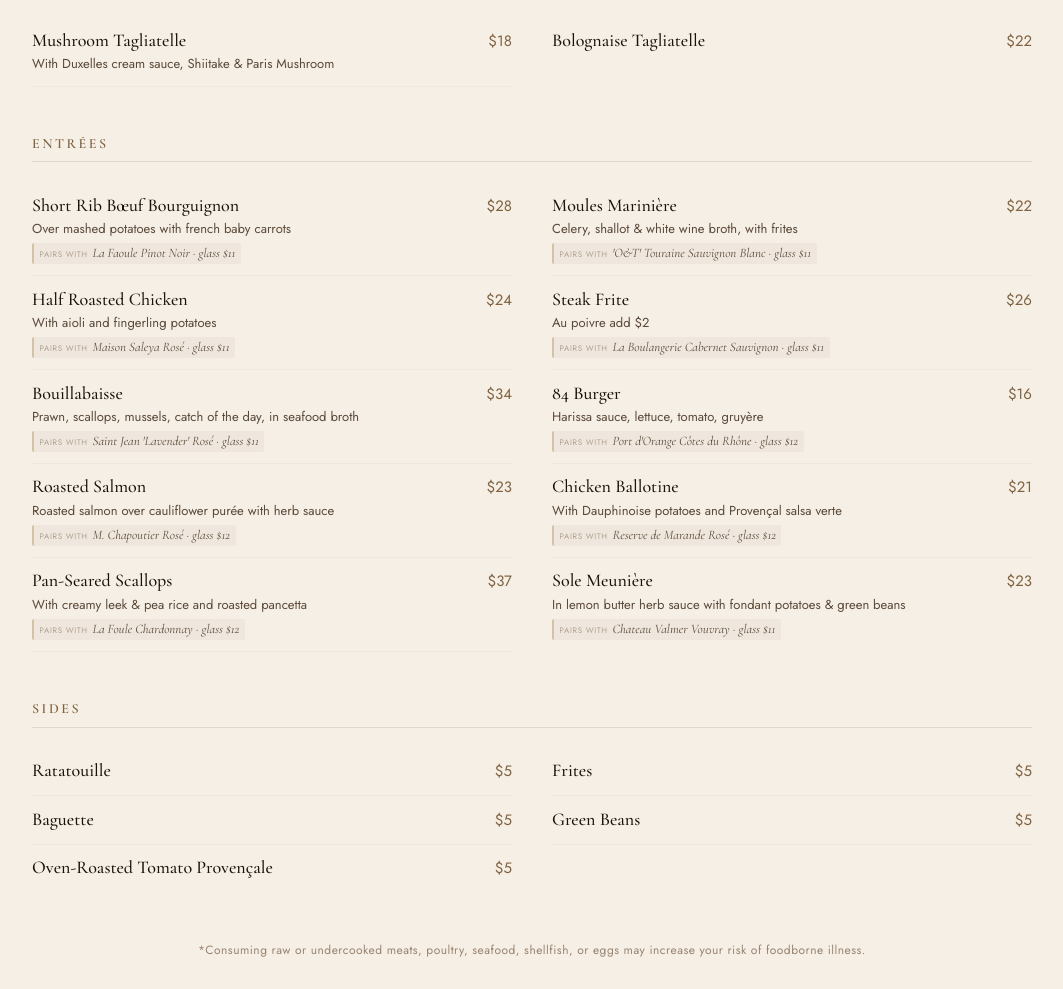
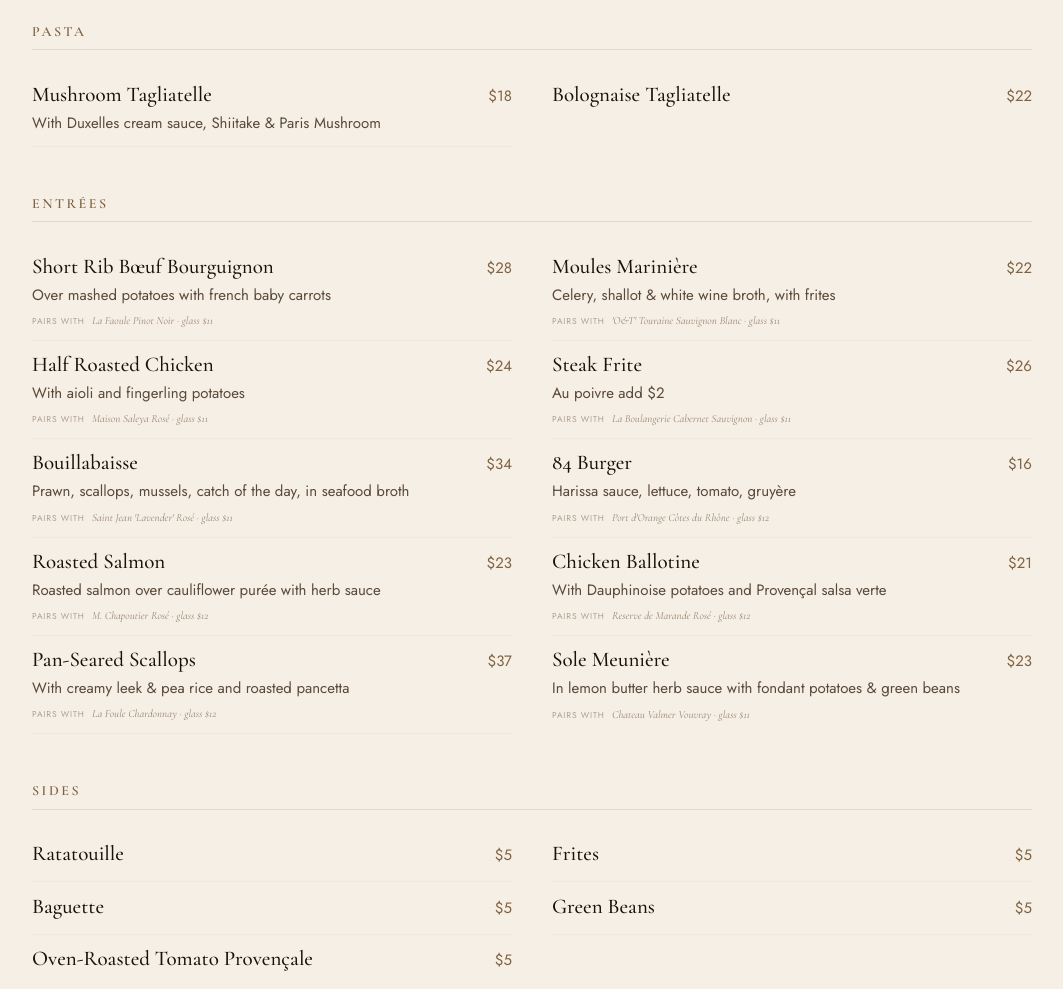
Before and after one commit to rdury/luca-bistro, a plain HTML site: page index.html in a window 1280 px wide. Shown: the part 2537-3526 px from the top of the page, without its empty margins (108-1171 px from the left). Drawn offline with nearby package versions, Linux system fonts and the light colour scheme.

Commit message:
Footer social buttons; menu pairing redesign + larger titles/descriptions

```diff
--- a/index.html
+++ b/index.html
@@ -211,32 +211,30 @@
     }
     .menu-grid { display: grid; grid-template-columns: 1fr 1fr; gap: 0 2.5rem; }
     .menu-item {
-      display: flex; justify-content: space-between; align-items: baseline;
-      gap: 1rem; padding: 0.7rem 0; border-bottom: 1px solid #ede8e0;
+      display: flex; flex-wrap: wrap; justify-content: space-between; align-items: baseline;
+      gap: 0.45rem 1rem; padding: 0.7rem 0; border-bottom: 1px solid #ede8e0;
     }
     .menu-item:last-child { border-bottom: none; }
     .menu-item-info { flex: 1; }
-    .menu-item-info h3 { font-family: var(--serif); font-size: 18px; font-weight: 500; color: #1a1209; margin-bottom: 0.2rem; }
-    .menu-item-info p { font-size: 13px; color: #5c4a39; line-height: 1.6; font-weight: 400; }
+    .menu-item-info h3 { font-family: var(--serif); font-size: 21px; font-weight: 500; color: #1a1209; margin-bottom: 0.25rem; }
+    .menu-item-info p { font-size: 15px; color: #5c4a39; line-height: 1.6; font-weight: 400; }
     .menu-price { font-size: 15px; color: var(--gold); white-space: nowrap; flex-shrink: 0; }
     .menu-note { font-size: 12px; color: #9a8470; margin-top: 2.5rem; text-align: center; letter-spacing: 0.04em; }
     .wine-price-legend { display: flex; justify-content: flex-end; gap: 1.5rem; font-size: 11px; letter-spacing: 0.14em; text-transform: uppercase; color: #9a8470; margin-bottom: 0.5rem; padding-right: 0.25rem; }
     .wine-prices { display: flex; gap: 1.5rem; flex-shrink: 0; white-space: nowrap; }
     .wine-prices span { font-size: 15px; color: var(--gold); min-width: 2.5rem; text-align: right; }
     .wine-prices span.no-glass { color: transparent; }
-    /* WINE PAIRING HINT — small, subtly tinted line within the same gold palette */
+    /* WINE PAIRING HINT — quiet secondary line below the entry (no bar, no fill) */
     .wine-pair {
-      display: inline-block; margin-top: 0.2rem;
-      font-family: var(--serif); font-style: italic; font-size: 10.5px; line-height: 1.2;
+      flex-basis: 100%; width: 100%; margin: 0;
+      font-family: var(--serif); font-style: italic; font-size: 11px; line-height: 1.35;
       color: #9a8470;
-      background: rgba(128, 98, 64, 0.05);
-      border-left: 2px solid rgba(194, 168, 130, 0.6);
-      padding: 0.02rem 0.35rem; border-radius: 2px;
     }
     .wine-pair .wine-pair-label {
-      font-family: var(--sans); font-style: normal; font-size: 8px;
-      letter-spacing: 0.08em; text-transform: uppercase; color: #b0a090;
-      margin-right: 0.3rem;
+      display: inline-block;
+      font-family: var(--sans); font-style: normal; font-size: 8.5px;
+      letter-spacing: 0.1em; text-transform: uppercase; color: #b0a090;
+      margin-right: 0.45rem;
     }
     .menu-tabs { display: flex; gap: 0; border-bottom: 1px solid #e0d8cc; margin-bottom: 2.5rem; }
     .menu-tab-btn {
@@ -715,81 +713,81 @@
           <div class="menu-item-info">
             <h3>Short Rib Bœuf Bourguignon</h3>
             <p>Over mashed potatoes with french baby carrots</p>
-            <p class="wine-pair"><span class="wine-pair-label">Pairs with</span>La Faoule Pinot Noir · glass $11</p>
           </div>
           <span class="menu-price">$28</span>
+          <p class="wine-pair"><span class="wine-pair-label">Pairs with</span>La Faoule Pinot Noir · glass $11</p>
         </div>
         <div class="menu-item">
           <div class="menu-item-info">
             <h3>Moules Marinière</h3>
             <p>Celery, shallot &amp; white wine broth, with frites</p>
-            <p class="wine-pair"><span class="wine-pair-label">Pairs with</span>'O&amp;T' Touraine Sauvignon Blanc · glass $11</p>
           </div>
           <span class="menu-price">$22</span>
+          <p class="wine-pair"><span class="wine-pair-label">Pairs with</span>'O&amp;T' Touraine Sauvignon Blanc · glass $11</p>
         </div>
         <div class="menu-item">
           <div class="menu-item-info">
             <h3>Half Roasted Chicken</h3>
             <p>With aioli and fingerling potatoes</p>
-            <p class="wine-pair"><span class="wine-pair-label">Pairs with</span>Maison Saleya Rosé · glass $11</p>
           </div>
           <span class="menu-price">$24</span>
+          <p class="wine-pair"><span class="wine-pair-label">Pairs with</span>Maison Saleya Rosé · glass $11</p>
         </div>
         <div class="menu-item">
           <div class="menu-item-info">
             <h3>Steak Frite</h3>
             <p>Au poivre add $2</p>
-            <p class="wine-pair"><span class="wine-pair-label">Pairs with</span>La Boulangerie Cabernet Sauvignon · glass $11</p>
           </div>
           <span class="menu-price">$26</span>
+          <p class="wine-pair"><span class="wine-pair-label">Pairs with</span>La Boulangerie Cabernet Sauvignon · glass $11</p>
         </div>
         <div class="menu-item">
           <div class="menu-item-info">
             <h3>Bouillabaisse</h3>
             <p>Prawn, scallops, mussels, catch of the day, in seafood broth</p>
-            <p class="wine-pair"><span class="wine-pair-label">Pairs with</span>Saint Jean 'Lavender' Rosé · glass $11</p>
           </div>
           <span class="menu-price">$34</span>
+          <p class="wine-pair"><span class="wine-pair-label">Pairs with</span>Saint Jean 'Lavender' Rosé · glass $11</p>
         </div>
         <div class="menu-item">
           <div class="menu-item-info">
             <h3>84 Burger</h3>
             <p>Harissa sauce, lettuce, tomato, gruyère</p>
-            <p class="wine-pair"><span class="wine-pair-label">Pairs with</span>Port d'Orange Côtes du Rhône · glass $12</p>
           </div>
           <span class="menu-price">$16</span>
+          <p class="wine-pair"><span class="wine-pair-label">Pairs with</span>Port d'Orange Côtes du Rhône · glass $12</p>
         </div>
         <div class="menu-item">
           <div class="menu-item-info">
             <h3>Roasted Salmon</h3>
             <p>Roasted salmon over cauliflower purée with herb sauce</p>
-            <p class="wine-pair"><span class="wine-pair-label">Pairs with</span>M. Chapoutier Rosé · glass $12</p>
           </div>
           <span class="menu-price">$23</span>
+          <p class="wine-pair"><span class="wine-pair-label">Pairs with</span>M. Chapoutier Rosé · glass $12</p>
         </div>
         <div class="menu-item">
           <div class="menu-item-info">
             <h3>Chicken Ballotine</h3>
             <p>With Dauphinoise potatoes and Provençal salsa verte</p>
-            <p class="wine-pair"><span class="wine-pair-label">Pairs with</span>Reserve de Marande Rosé · glass $12</p>
           </div>
           <span class="menu-price">$21</span>
+          <p class="wine-pair"><span class="wine-pair-label">Pairs with</span>Reserve de Marande Rosé · glass $12</p>
         </div>
         <div class="menu-item">
           <div class="menu-item-info">
             <h3>Pan-Seared Scallops</h3>
             <p>With creamy leek &amp; pea rice and roasted pancetta</p>
-            <p class="wine-pair"><span class="wine-pair-label">Pairs with</span>La Foule Chardonnay · glass $12</p>
           </div>
           <span class="menu-price">$37</span>
+          <p class="wine-pair"><span class="wine-pair-label">Pairs with</span>La Foule Chardonnay · glass $12</p>
         </div>
         <div class="menu-item">
           <div class="menu-item-info">
             <h3>Sole Meunière</h3>
             <p>In lemon butter herb sauce with fondant potatoes &amp; green beans</p>
-            <p class="wine-pair"><span class="wine-pair-label">Pairs with</span>Chateau Valmer Vouvray · glass $11</p>
           </div>
           <span class="menu-price">$23</span>
+          <p class="wine-pair"><span class="wine-pair-label">Pairs with</span>Chateau Valmer Vouvray · glass $11</p>
         </div>
       </div>
     </div>
@@ -928,49 +926,49 @@
             <div class="menu-item-info">
               <h3>Steak Frite</h3>
               <p>With frites and salad</p>
-              <p class="wine-pair"><span class="wine-pair-label">Pairs with</span>La Boulangerie Cabernet Sauvignon · glass $11</p>
             </div>
             <span class="menu-price">$26</span>
+          <p class="wine-pair"><span class="wine-pair-label">Pairs with</span>La Boulangerie Cabernet Sauvignon · glass $11</p>
           </div>
           <div class="menu-item">
             <div class="menu-item-info">
               <h3>Moules Marinière</h3>
               <p>Celery, shallot &amp; white wine broth with frites</p>
-              <p class="wine-pair"><span class="wine-pair-label">Pairs with</span>'O&amp;T' Touraine Sauvignon Blanc · glass $11</p>
             </div>
             <span class="menu-price">$22</span>
+          <p class="wine-pair"><span class="wine-pair-label">Pairs with</span>'O&amp;T' Touraine Sauvignon Blanc · glass $11</p>
           </div>
           <div class="menu-item">
             <div class="menu-item-info">
               <h3>Quiche Lorraine</h3>
               <p>Ham and cheese quiche with salad</p>
-              <p class="wine-pair"><span class="wine-pair-label">Pairs with</span>Maison Saleya Rosé · glass $11</p>
             </div>
             <span class="menu-price">$14</span>
+          <p class="wine-pair"><span class="wine-pair-label">Pairs with</span>Maison Saleya Rosé · glass $11</p>
           </div>
           <div class="menu-item">
             <div class="menu-item-info">
               <h3>Spinach and Goat Cheese Quiche</h3>
               <p>Served with salad</p>
-              <p class="wine-pair"><span class="wine-pair-label">Pairs with</span>'O&amp;T' Touraine Sauvignon Blanc · glass $11</p>
             </div>
             <span class="menu-price">$14</span>
+          <p class="wine-pair"><span class="wine-pair-label">Pairs with</span>'O&amp;T' Touraine Sauvignon Blanc · glass $11</p>
           </div>
           <div class="menu-item">
             <div class="menu-item-info">
               <h3>Dijon Crusted Chicken</h3>
               <p>With salad</p>
-              <p class="wine-pair"><span class="wine-pair-label">Pairs with</span>Saint Jean 'Lavender' Rosé · glass $11</p>
             </div>
             <span class="menu-price">$17</span>
+          <p class="wine-pair"><span class="wine-pair-label">Pairs with</span>Saint Jean 'Lavender' Rosé · glass $11</p>
           </div>
           <div class="menu-item">
             <div class="menu-item-info">
               <h3>Cod à la Provençal</h3>
               <p>Roasted cod with tomato compote</p>
-              <p class="wine-pair"><span class="wine-pair-label">Pairs with</span>M. Chapoutier Rosé · glass $12</p>
             </div>
             <span class="menu-price">$20</span>
+          <p class="wine-pair"><span class="wine-pair-label">Pairs with</span>M. Chapoutier Rosé · glass $12</p>
           </div>
         </div>
       </div>
```
Also changed, not shown: 1 other file.
